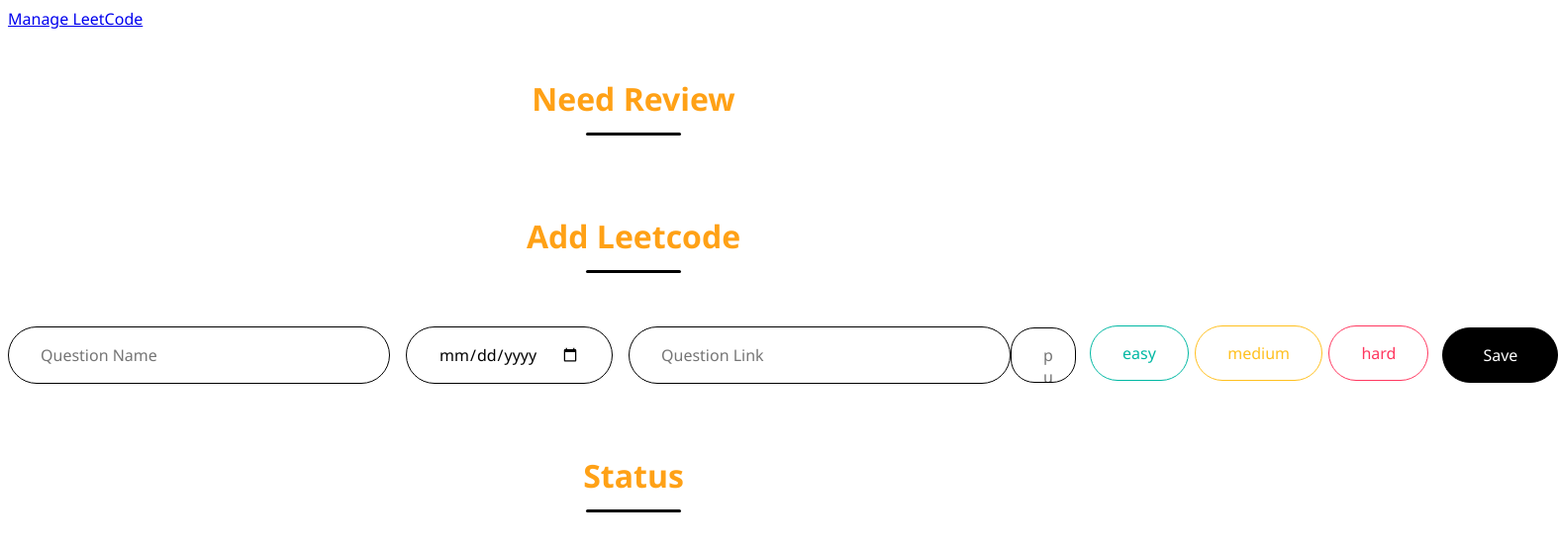
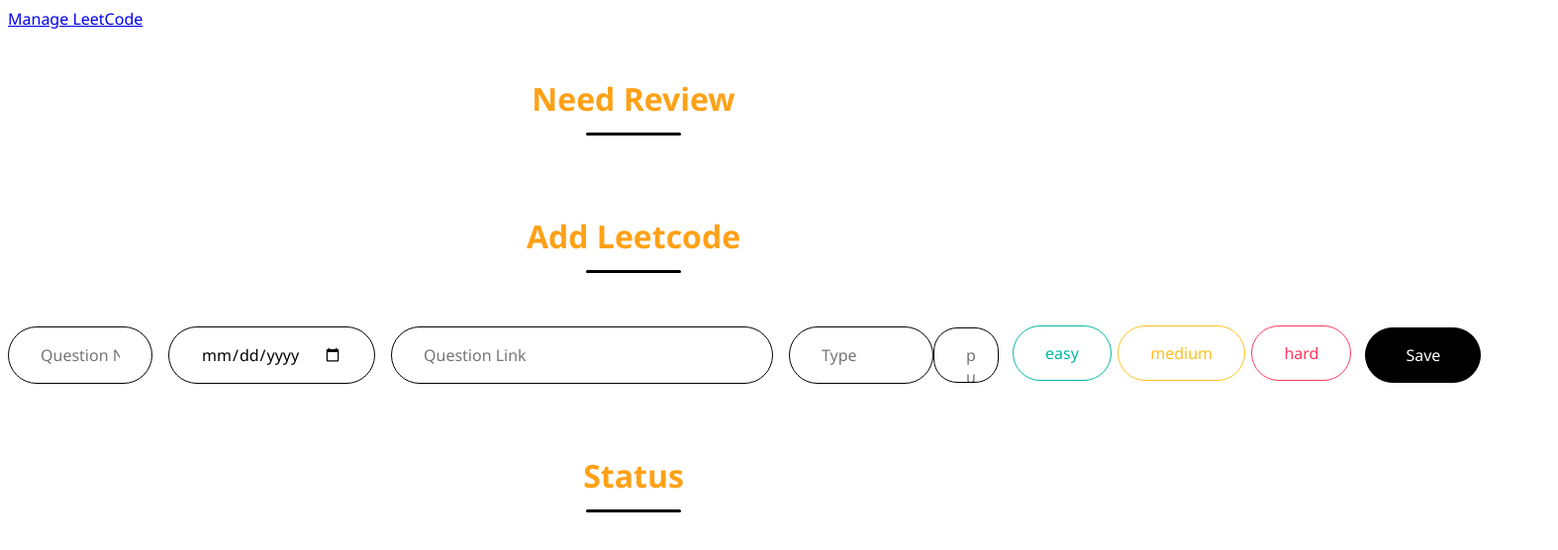
Before and after one commit to magicbox04/LeetCodeTracker, a React (Vite) app in the folder leetcode-tracker/: page / in a window 1280 px wide. Shown: the top 556 px of the page at 99% size, 1574 px wide, since content can reach past the window. Built offline with nearby package versions, Linux system fonts and the light colour scheme.

Commit message:
Add type

```diff
--- a/leetcode-tracker/src/components/LeetCodeAdd.css
+++ b/leetcode-tracker/src/components/LeetCodeAdd.css
@@ -10,7 +10,7 @@
     gap: 1em
 }
 
-.main-text-name{
+.main-text-name, .main-text-type{
     font:inherit;
     background: transparent;
     border-radius:100px;
@@ -18,7 +18,7 @@
     color:black;
     padding: 1em 2em;
     position:relative;
-    width: 20em;
+    width: 5em;
     transition: color .40s ease;
     overflow:hidden;
 }
--- a/leetcode-tracker/src/components/LeetCodeAdd.jsx
+++ b/leetcode-tracker/src/components/LeetCodeAdd.jsx
@@ -7,6 +7,7 @@ export function LeetCodeAdd({ leetCodeList, setLeetCodeList }) {
     const [difficulty, setDifficulty] = useState("")
     const [questionLink, setQuestionLink] = useState("")
     const [memo, setMemo] = useState("")
+    const [type,  setType] = useState("")
 
     function changeName(e) {
         setQuestionName(e.target.value);
@@ -28,12 +29,17 @@ export function LeetCodeAdd({ leetCodeList, setLeetCodeList }) {
         setMemo(e.target.value)
     }
 
+    function changeType(e) {
+        setType(e.target.value)
+    }
+
     function saveChange() {
         if (questionName !== "" && questionLink !== "") {
             const newLeetCode = {
                 id: crypto.randomUUID(),
                 questionName: questionName,
                 completedDate: completedDate,
+                type:type,
                 difficulty: difficulty,
                 questionLink: questionLink,
                 nextReviewedDate: addDays(completedDate, 3),
@@ -47,6 +53,8 @@ export function LeetCodeAdd({ leetCodeList, setLeetCodeList }) {
             setCompletedDate("")
             setDifficulty("")
             setQuestionLink("")
+            setMemo("")
+            setType("")
             localStorage.setItem("leetCodeList", JSON.stringify(leetCodeList))
         }
 
@@ -59,6 +67,8 @@ export function LeetCodeAdd({ leetCodeList, setLeetCodeList }) {
                     <input type="text" className="main-text-name" value={questionName} onChange={changeName} placeholder="Question Name" />
                     <input type="date" className="main-text-date" value={completedDate} onChange={changeDate} label="Finished Date" />
                     <input type="text" className="main-text-link" value={questionLink} onChange={changeQuestionLink} placeholder="Question Link" />
+                    <input type="text" className="main-text-type" value={type} onChange={changeType} placeholder="Type" />
+
                 </div>
                 <textarea className="memo-input" placeholder="put any memo" onChange={(e) => {
                     changeMemo(e);
--- a/leetcode-tracker/src/components/LeetCodeStatusList.css
+++ b/leetcode-tracker/src/components/LeetCodeStatusList.css
@@ -6,6 +6,7 @@
     display: grid;
     grid-template-columns:
         minmax(8em, 1.5fr)
+        minmax(2em,0.5fr)
         max-content
         max-content
         max-content
@@ -28,7 +29,8 @@
 .leetcode-list-nextdate,
 .leetcode-list-reviews,
 .leetcode-list-memo,
-.leetcode-list-question-link {
+.leetcode-list-question-link,
+.leetcode-list-type {
     font: inherit;
     min-width: 0;
     overflow-wrap: anywhere;
--- a/leetcode-tracker/src/components/LeetCodeStatusList.jsx
+++ b/leetcode-tracker/src/components/LeetCodeStatusList.jsx
@@ -14,6 +14,7 @@ export function LeetCodeStatusList({ leetCodeList, setLeetCodeList }) {
                         return (
                             <div className="leetcode-list-item" id={leetCode.id} key={leetCode.id}>
                                 <div className="leetcode-list-name" >{leetCode.questionName}</div>
+                                <div className="leetcode-list-type" >{leetCode.type}</div>
                                 <button className={`leetcode-reviewed-button ${leetCode.difficulty}`} onClick={() => {
                                     setLeetCodeList(leetCodeList.map(thisLeetCode => thisLeetCode.id === leetCode.id ? calculateNextReview(leetCode) : thisLeetCode))
                                 }}>
--- a/leetcode-tracker/src/components/ManagePageRow.jsx
+++ b/leetcode-tracker/src/components/ManagePageRow.jsx
@@ -8,6 +8,7 @@ export function ManagePageRow({ leetcode, onSave }) {
     const [reviewNum, setReviewNum] = useState(leetcode.reviewNum)
     const [isComplete, setIsComplete] = useState(leetcode.isComplete)
     const [memo, setMemo] = useState(leetcode.memo)
+    const [type,  setType] = useState("")
 
     function changeName(e) {
         setQuestionName(e.target.value);
@@ -42,19 +43,23 @@ export function ManagePageRow({ leetcode, onSave }) {
         setMemo(e.target.value)
     }
 
+    function changeType(e) {
+        setType(e.target.value)
+    }
+
     function saveChange() {
         if (questionName !== "" && questionLink !== "") {
             const newLeetCode = {
                 id: leetcode.id,
                 questionName: questionName,
                 completedDate: completedDate,
+                type:type,
                 difficulty: difficulty,
                 questionLink: questionLink,
                 nextReviewedDate: nextReviewedDate,
                 memo:memo,
                 reviewNum: reviewNum,
                 isComplete: isComplete
-
             }
 
             onSave(newLeetCode)
@@ -67,6 +72,7 @@ export function ManagePageRow({ leetcode, onSave }) {
                 <input type="text" name="question-name" value={questionName} onChange={changeName} />
                 <input type="date" name="question-completed-date" value={completedDate} onChange={changeDate} />
                 <input type="date" name="question-next-review-date" value={nextReviewedDate} onChange={changeReviewDate} />
+                <input type="text" className="main-text-type" value={type} onChange={changeType} placeholder="Type" />
                 <input type="radio" id={`easy-${leetcode.id}`} name={`difficulty-${leetcode.id}`} value="easy" checked={difficulty === 'easy'} onChange={changeDifficulty} />
                 <label htmlFor="easy">easy</label>
                 <input type="radio" id={`medium-${leetcode.id}`} name={`difficulty-${leetcode.id}`} value="medium" checked={difficulty === 'medium'} onChange={changeDifficulty} />
--- a/leetcode-tracker/src/components/NeedReview.jsx
+++ b/leetcode-tracker/src/components/NeedReview.jsx
@@ -17,6 +17,7 @@ export function NeedReview({ leetCodeList, setLeetCodeList }) {
                     .map((leetCode) => (
                         <div className="leetcode-list-item" key={leetCode.id}>
                             <div className="leetcode-list-name" >{leetCode.questionName}</div>
+                            <div className="leetcode-list-type" >{leetCode.type}</div>
                             <button className={`leetcode-reviewed-button ${leetCode.difficulty}`} onClick={() => {
                                 setLeetCodeList(leetCodeList.map(thisLeetCode => thisLeetCode.id === leetCode.id ? calculateNextReview(leetCode) : thisLeetCode))
                             }}>
```
